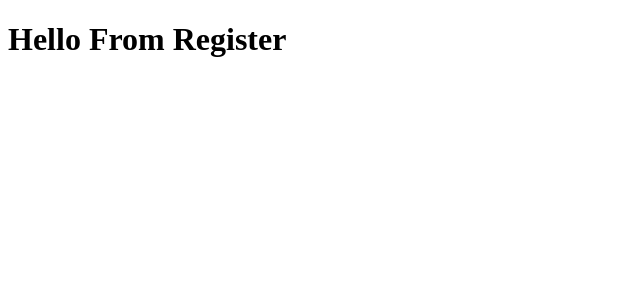
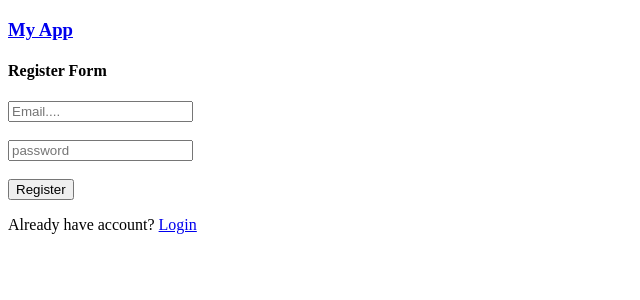
Before and after one commit to nambinachiyr/Hello_React, a React (Vite) app: page /register in a window 1280 px wide. Shown: the top 300 px of the page, without its empty margins (0-640 px from the left). Built offline with nearby package versions, Linux system fonts and the light colour scheme.

Commit message:
Using Navigate fun -- and -- Link components for smooth app

```diff
--- /dev/null
+++ b/src/Components/Dashboard.jsx
@@ -0,0 +1,24 @@
+
+import { useNavigate } from 'react-router'
+
+const Dashboard = () => {
+
+    // This statement is always be out of the function
+    const navigate = useNavigate();
+
+    function handleLoggedOut(){
+
+        confirm("Are you Sure?");
+        navigate("/login")
+    }
+  return (
+    <div>
+        <h2>Dashboard</h2>
+
+        <button onClick={handleLoggedOut}>Logged out</button>
+    </div>
+
+  )
+}
+
+export default Dashboard
--- a/src/Components/Login.jsx
+++ b/src/Components/Login.jsx
@@ -1,11 +1,28 @@
 import React from 'react'
+import { useNavigate } from 'react-router'
 
 const Login = () => {
+    // Navigate tool
+    const navi = useNavigate()
+
+    function handleLogin(event){
+        event.preventDefault()
+
+        navi("/dashboard")
+    }
   return (
     <div>
-        <h1>
-            Hello From Login
-        </h1>
+        <h3>Login</h3>
+        <form action="" onSubmit={handleLogin}>
+            <input type="email" placeholder='Email...' />
+            <br />
+            <br />
+            <input type="password" name="" id="" placeholder='password...'/>
+            <br />
+            <br />
+            <button type='submit'>Login</button>
+            <p>Don't have Account? Create New <a href='/register'>Register</a></p>
+        </form>
     </div>
   )
 }
--- a/src/Components/Register.jsx
+++ b/src/Components/Register.jsx
@@ -1,9 +1,29 @@
-import React from 'react'
+import { useNavigate } from "react-router";
+
 
 const Register = () => {
+    // Create Navigate function
+    const navigate = useNavigate()
+
+    function handleRegister(event){
+        event.preventDefault();
+        alert("Registered Successfully!..");
+        // Navigate to dashboard
+        navigate("/dashboard")
+    }
   return (
     <div>
-        <h1>Hello From Register</h1>
+        <h4>Register Form</h4>
+        <form action="" onSubmit={handleRegister}>
+            <input type="email" placeholder="Email...." />
+            <br/>
+            <br/>
+            <input type="password" placeholder="password" />
+            <br/>
+            <br/>
+            <button type="submit">Register</button>
+            <p>Already have account? <a href="/login">Login</a></p>
+        </form>
     </div>
   )
 }
--- /dev/null
+++ b/src/Wrapers/Homewrap.jsx
@@ -0,0 +1,15 @@
+import { Link, Outlet } from "react-router"
+
+const Homewrap = () => {
+
+  return (
+    <div>
+
+        <h3><Link to={"/"}>My App</Link></h3>
+        <Outlet></Outlet>
+
+    </div>
+  )
+}
+
+export default Homewrap
--- a/src/pages/Home.jsx
+++ b/src/pages/Home.jsx
@@ -1,15 +1,12 @@
-import React from 'react'
+
 import { Link } from 'react-router'
 
 const Home = () => {
   return (
     <div>
-        <h3>Go to</h3>
-        {/* This is flickering the full page it is not smooth */}
-       {/* <li><a href='/Register'>Register</a></li>
-       <li><a href='/Login'>Login</a></li> */}
 
-       {/* Use Link Component for smooth application */}
+        <p>Welcome to My App </p>
+
        <li><Link to ='/Register'>Register</Link></li>
        <li><Link to ='/Login'>Login</Link></li>
     </div>
```
Also changed, not shown: src/App.jsx (+18 -6 lines).
